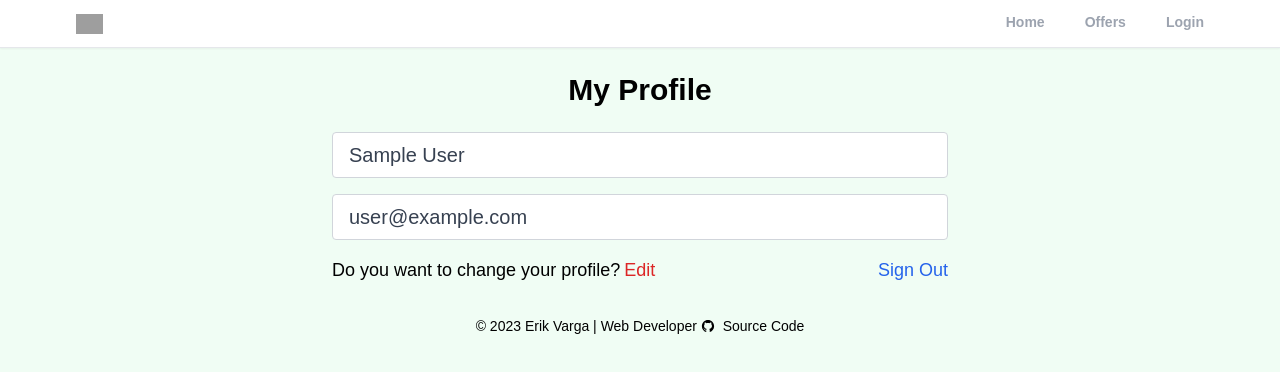
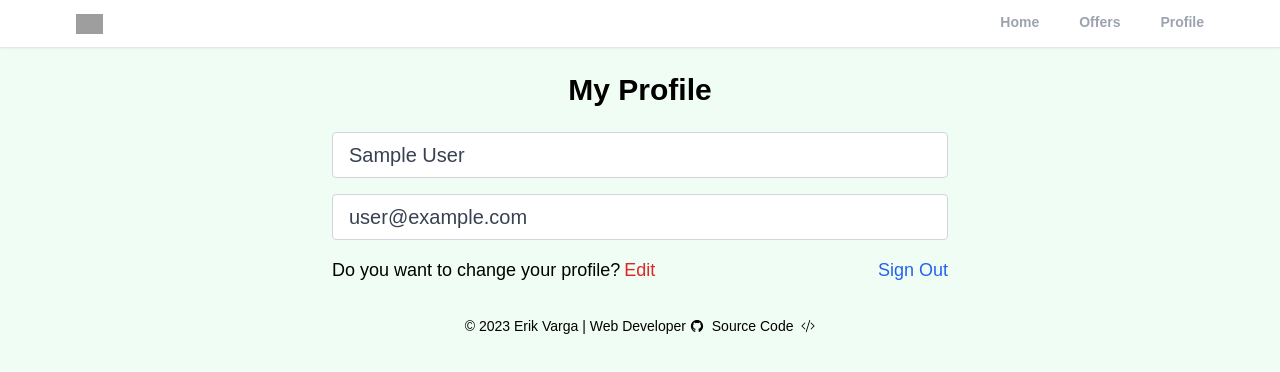
Before and after one commit to Erik-Varga/realtor-clone-react, a React (Create React App) app: page /profile in a window 1280 px wide. Shown: the top 372 px of the page. Built offline with nearby package versions, Linux system fonts and the light colour scheme; no server answers; sample sign-in values are in the browser's storage; grey boxes are pictures that could not be loaded.

Commit message:
completed dynamic header component login sign-out

```diff
--- a/src/components/Footer.jsx
+++ b/src/components/Footer.jsx
@@ -1,6 +1,7 @@
 import React from 'react'
 import { Link } from "react-router-dom";
 import { AiFillGithub } from "react-icons/ai";
+import { BsCodeSlash } from "react-icons/bs";
 
 export default function Footer() {
   return (
@@ -12,10 +13,11 @@ export default function Footer() {
               <AiFillGithub className='ml-1' />
           </Link>
         </span>
+
         <span>
         <Link to="https://github.com/Erik-Varga/realtor-clone-react" target="_blank" className='flex items-center justify-center'>
           &nbsp;
-          Source Code
+          Source Code &nbsp;<BsCodeSlash />
         </Link>
         </span>
     </div>
--- a/src/components/Header.jsx
+++ b/src/components/Header.jsx
@@ -1,11 +1,25 @@
-import React from "react"
+import React, { useState, useEffect } from 'react'
 import { useLocation, useNavigate } from "react-router"
+import { getAuth, onAuthStateChanged } from "firebase/auth";
 
 export default function Header() {
     const location = useLocation();
     const navigate = useNavigate();
+    const auth = getAuth();
 
-    function pathMathRoute(route) {
+    useEffect(() => {
+      onAuthStateChanged(auth, (user) => {
+        if (user) {
+          setPageState('Profile')
+        } else {
+          setPageState('Login')
+        }
+      })
+    }, [auth])
+
+    const [pageState, setPageState] = useState('Login');
+
+    function pathMatchRoute(route) {
         if (route === location.pathname) {
             return true
         }
@@ -19,11 +33,11 @@ export default function Header() {
         </div>
         <div>
             <ul className="flex space-x-10">
-                <li className={`py-3 text-sm font-semibold text-gray-400 border-b-[3px] border-b-transparent cursor-pointer ${pathMathRoute("/") && "text-black border-b-red-500"}`} onClick={()=>navigate("/")} >Home</li>
+                <li className={`py-3 text-sm font-semibold text-gray-400 border-b-[3px] border-b-transparent cursor-pointer ${pathMatchRoute("/") && "text-black border-b-red-500"}`} onClick={()=>navigate("/")} >Home</li>
 
-                <li className={`py-3 text-sm font-semibold text-gray-400 border-b-[3px] border-b-transparent cursor-pointer ${pathMathRoute("/offers") && "text-black border-b-red-500"}`} onClick={()=>navigate("/offers")} >Offers</li>
+                <li className={`py-3 text-sm font-semibold text-gray-400 border-b-[3px] border-b-transparent cursor-pointer ${pathMatchRoute("/offers") && "text-black border-b-red-500"}`} onClick={()=>navigate("/offers")} >Offers</li>
 
-                <li className={`py-3 text-sm font-semibold text-gray-400 border-b-[3px] border-b-transparent cursor-pointer ${pathMathRoute("/login") && "text-black border-b-red-500"}`} onClick={()=>navigate("/login")} >Login</li>
+                <li className={`py-3 text-sm font-semibold text-gray-400 border-b-[3px] border-b-transparent cursor-pointer ${(pathMatchRoute("/login") || pathMatchRoute("/profile")) && "text-black border-b-red-500"}`} onClick={()=>navigate("/profile")} >{pageState}</li>
             </ul>
         </div>
       </header>
--- a/src/hooks/useAuthStatus.jsx
+++ b/src/hooks/useAuthStatus.jsx
@@ -1,5 +1,5 @@
-import React, { useState, useEffect } from 'react'
-import { getAuth, onAuthStateChanged } from "firebase/auth"
+import React, { useState, useEffect } from 'react';
+import { getAuth, onAuthStateChanged } from "firebase/auth";
 
 export function useAuthStatus() {
     const [loggedIn, setLoggedIn] = useState(false);
```
